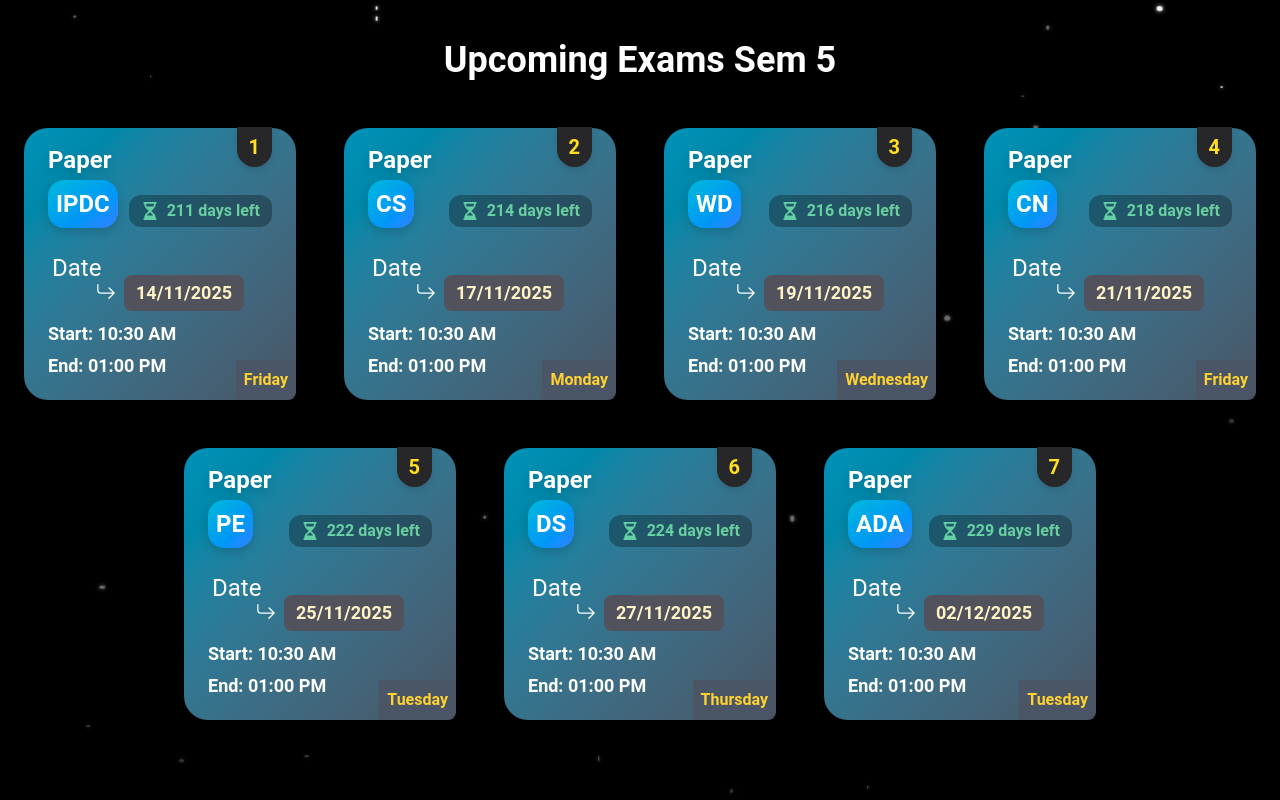
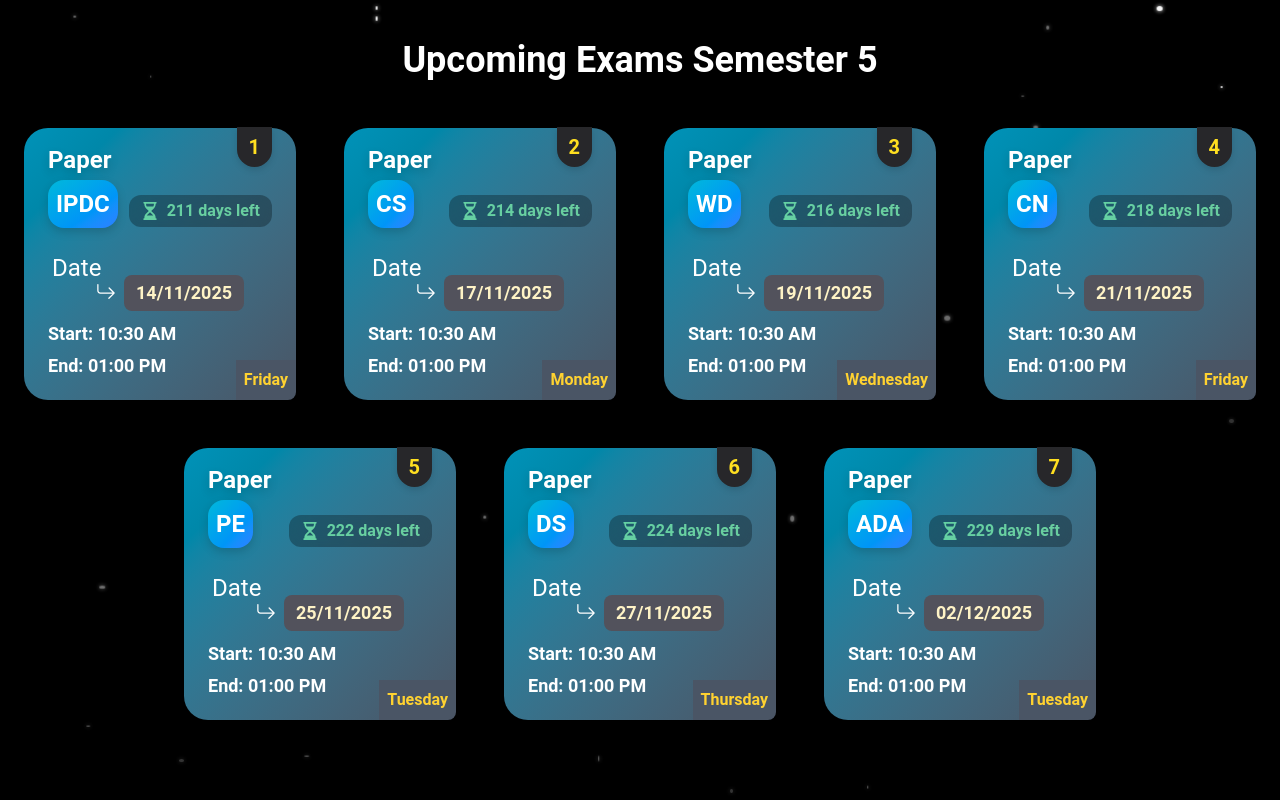
Before and after one commit to ShahKrish25/exam-schedule-college, a Next.js app: page / in a window 1280 px wide. Built offline with nearby package versions, Linux system fonts and the light colour scheme.

Commit message:
Fix heading text for upcoming exams

```diff
--- a/app/page.js
+++ b/app/page.js
@@ -56,7 +56,7 @@ const Page = () => {
   const currentDate = new Date();
   let heading;
   if (currentDate < firstExamDate) {
-    heading = "Upcoming Exams Sem 5";
+    heading = "Upcoming Exams Semester 5";
   } else if (currentDate >= firstExamDate && currentDate <= lastExamDate) {
     heading = "Ongoing Exam";
   } else {
```
